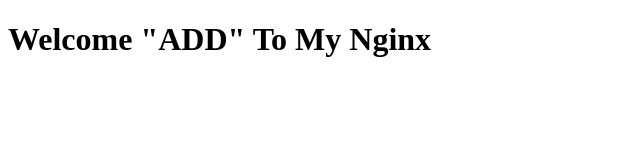
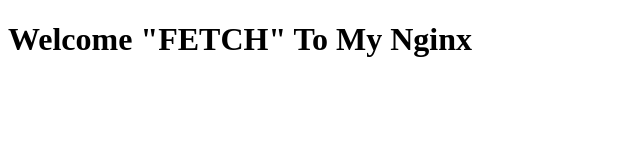
Before and after one commit to vaibhav1291/docker-demo, a plain HTML site: page index.html in a window 1280 px wide. Shown: the whole page, without its empty margins (0-640 px from the left). Drawn offline with Linux system fonts and the light colour scheme.

Commit message:
Update index.html

```diff
--- a/index.html
+++ b/index.html
@@ -6,6 +6,6 @@
     <title>Nginx</title>
 </head>
 <body>
-    <h1>Welcome "ADD" To My Nginx</h1>
+    <h1>Welcome "FETCH" To My Nginx</h1>
 </body>
 </html>
```
